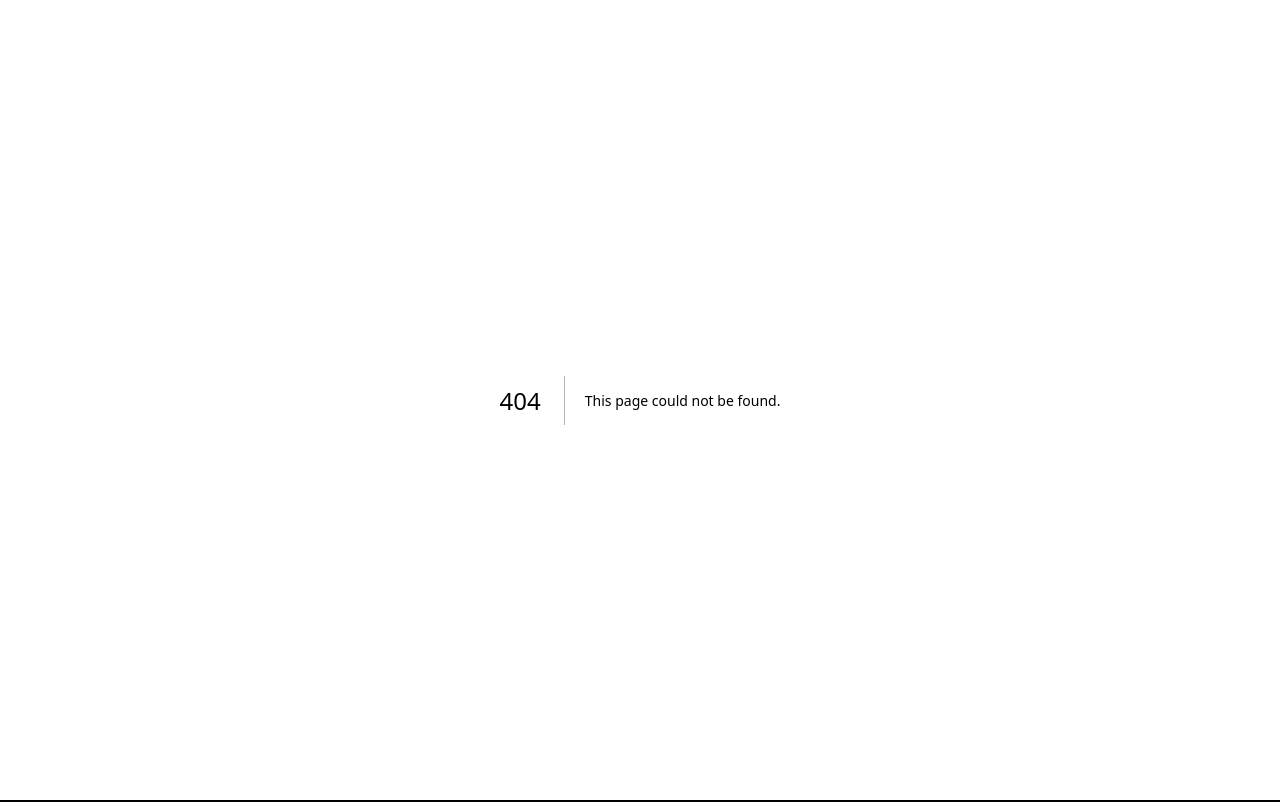
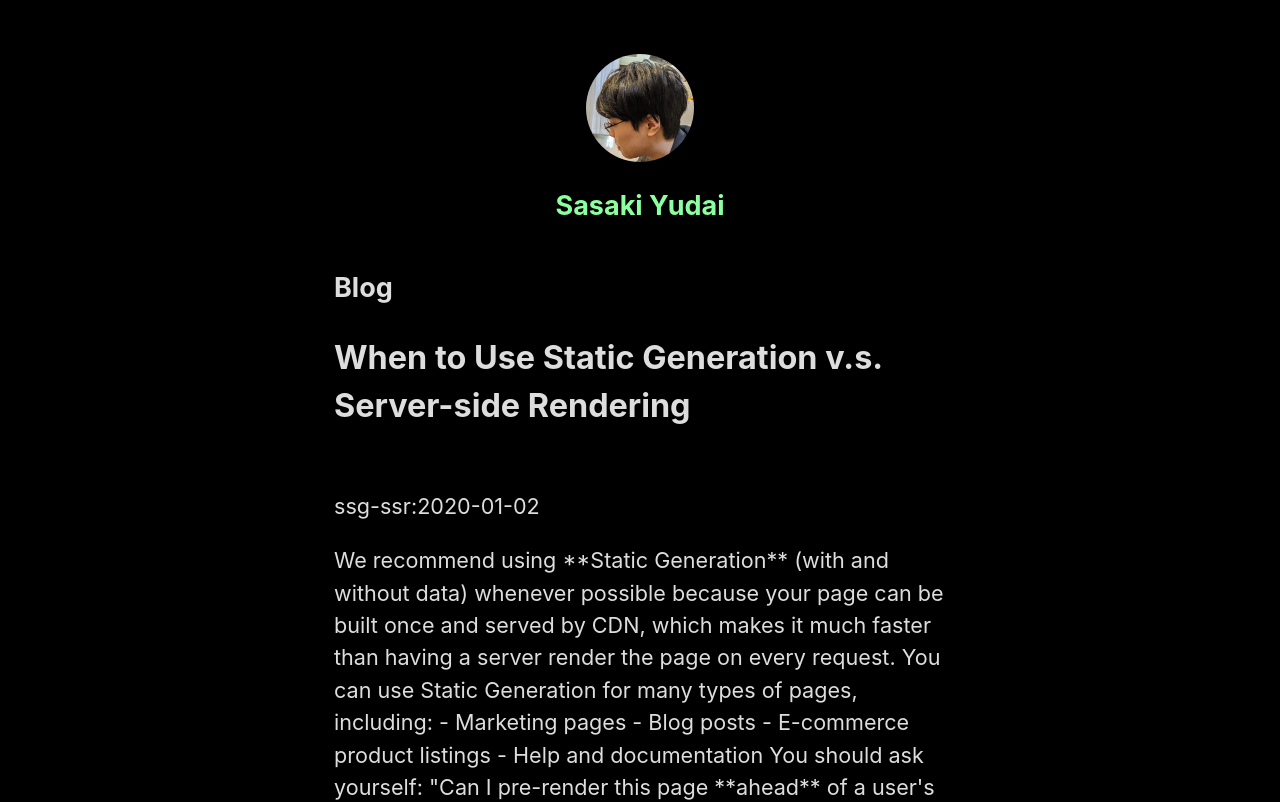
Before and after one commit to sanflog/yoakeNext, a Next.js app: page /blog in a window 1280 px wide. Before the commit this address had no page. Shown: the top 802 px of the page. Built offline with nearby package versions, Linux system fonts and the light colour scheme.

Commit message:
add_blog_app

```diff
--- /dev/null
+++ b/lib/posts.js
@@ -0,0 +1,30 @@
+import fs from 'fs';
+import path from 'path';
+import matter from 'gray-matter';
+
+const postsDirectory = path.join(process.cwd(), 'posts');
+
+export function getSortedPostsData(){
+	const fileNames = fs.readdirSync(postsDirectory);
+	const allPostsData = fileNames.map((fileName) => {
+		const id = fileName.replace(/\.md$/, '');
+		const fullPath = path.join(postsDirectory, fileName);
+		const fileContents = fs.readFileSync(fullPath, 'utf8');
+		const matterResult = matter(fileContents);
+		const data = matterResult.data;
+		const content = matterResult.content;
+
+		return {
+			id,
+			data,
+			content,
+		};
+	});
+	return allPostsData.sort((a, b) => {
+		if(a.data < b.data){
+			return 1;
+		}else{
+			return -1;
+		}
+	});
+}
--- /dev/null
+++ b/pages/blog.jsx
@@ -0,0 +1,40 @@
+import Layout from '/components/layout';
+import Head from 'next/head';
+import utilStyles from '/styles/utils.module.css';
+import { getSortedPostsData } from '/lib/posts';
+
+export async function getStaticProps() {
+	const allPostsData = getSortedPostsData();
+	return {
+		props: {
+			allPostsData,
+		}
+	};
+}
+
+export default function Blog({allPostsData}) {
+	console.log(allPostsData);
+	return (
+		<Layout>
+			<section className={`${utilStyles.headingMd} ${utilStyles.padding1px}`}>
+				<Head>
+					<title>Blog</title>
+				</Head>
+				<h2 className={utilStyles.headingLg}>Blog</h2>
+				<ul className={utilStyles.list}>
+					{allPostsData.map(({ id, data, content }) => (
+						<li className={utilStyles.listItem} key="id">
+							<h2>{data.title}</h2>
+							<br />
+							{id}:
+							{data.date}
+							<br />
+							<p>{content}</p>
+							<br />
+						</li>
+					))}
+				</ul>
+			</section>
+		</Layout>
+	);
+}
--- /dev/null
+++ b/posts/pre-rendering.md
@@ -0,0 +1,11 @@
+---
+title: 'Two Forms of Pre-rendering'
+date: '2020-01-01'
+---
+
+Next.js has two forms of pre-rendering: **Static Generation** and **Server-side Rendering**. The difference is in **when** it generates the HTML for a page.
+
+- **Static Generation** is the pre-rendering method that generates the HTML at **build time**. The pre-rendered HTML is then _reused_ on each request.
+- **Server-side Rendering** is the pre-rendering method that generates the HTML on **each request**.
+
+Importantly, Next.js lets you **choose** which pre-rendering form to use for each page. You can create a "hybrid" Next.js app by using Static Generation for most pages and using Server-side Rendering for others.
--- /dev/null
+++ b/posts/ssg-ssr.md
@@ -0,0 +1,19 @@
+---
+title: 'When to Use Static Generation v.s. Server-side Rendering'
+date: '2020-01-02'
+---
+
+We recommend using **Static Generation** (with and without data) whenever possible because your page can be built once and served by CDN, which makes it much faster than having a server render the page on every request.
+
+You can use Static Generation for many types of pages, including:
+
+- Marketing pages
+- Blog posts
+- E-commerce product listings
+- Help and documentation
+
+You should ask yourself: "Can I pre-render this page **ahead** of a user's request?" If the answer is yes, then you should choose Static Generation.
+
+On the other hand, Static Generation is **not** a good idea if you cannot pre-render a page ahead of a user's request. Maybe your page shows frequently updated data, and the page content changes on every request.
+
+In that case, you can use **Server-Side Rendering**. It will be slower, but the pre-rendered page will always be up-to-date. Or you can skip pre-rendering and use client-side JavaScript to populate data.
```
Also changed, not shown: package.json (+4 -3 lines), pages/index.jsx (+15 -2 lines), 1 other file (tests, documents, lock files or other folders).
